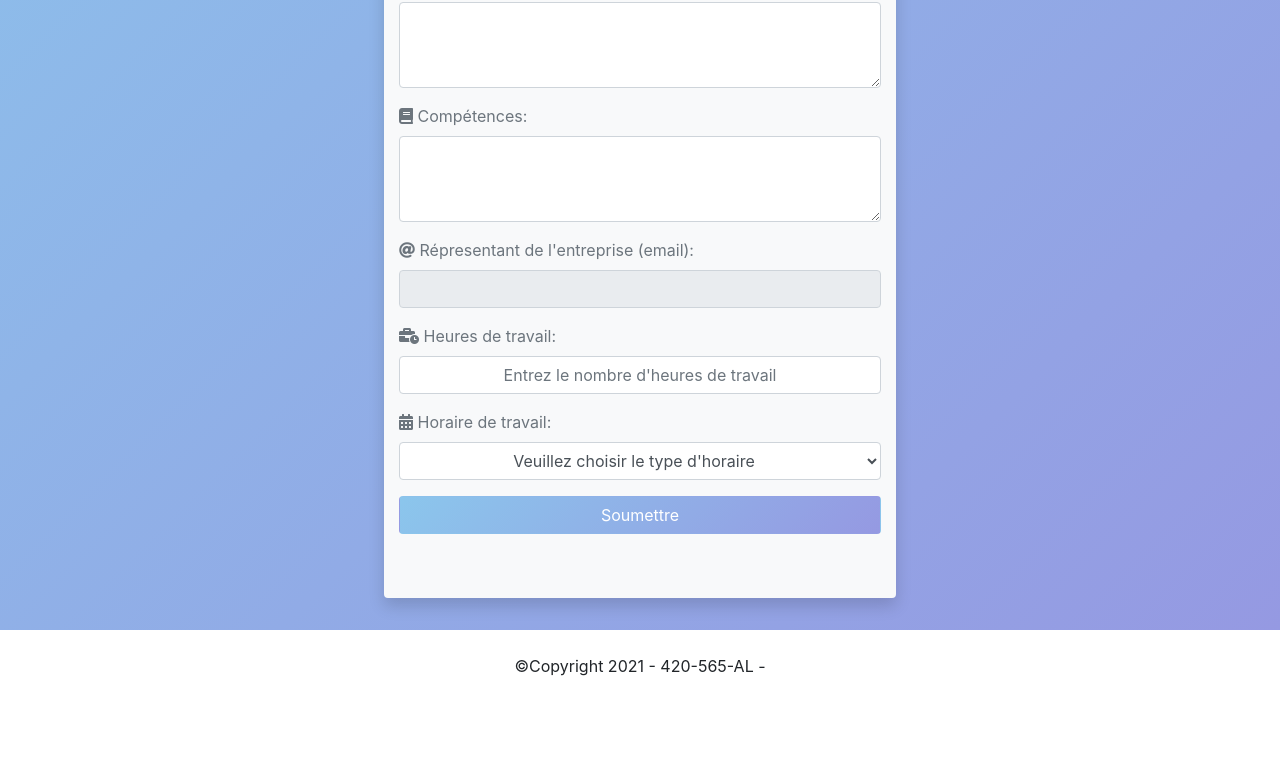
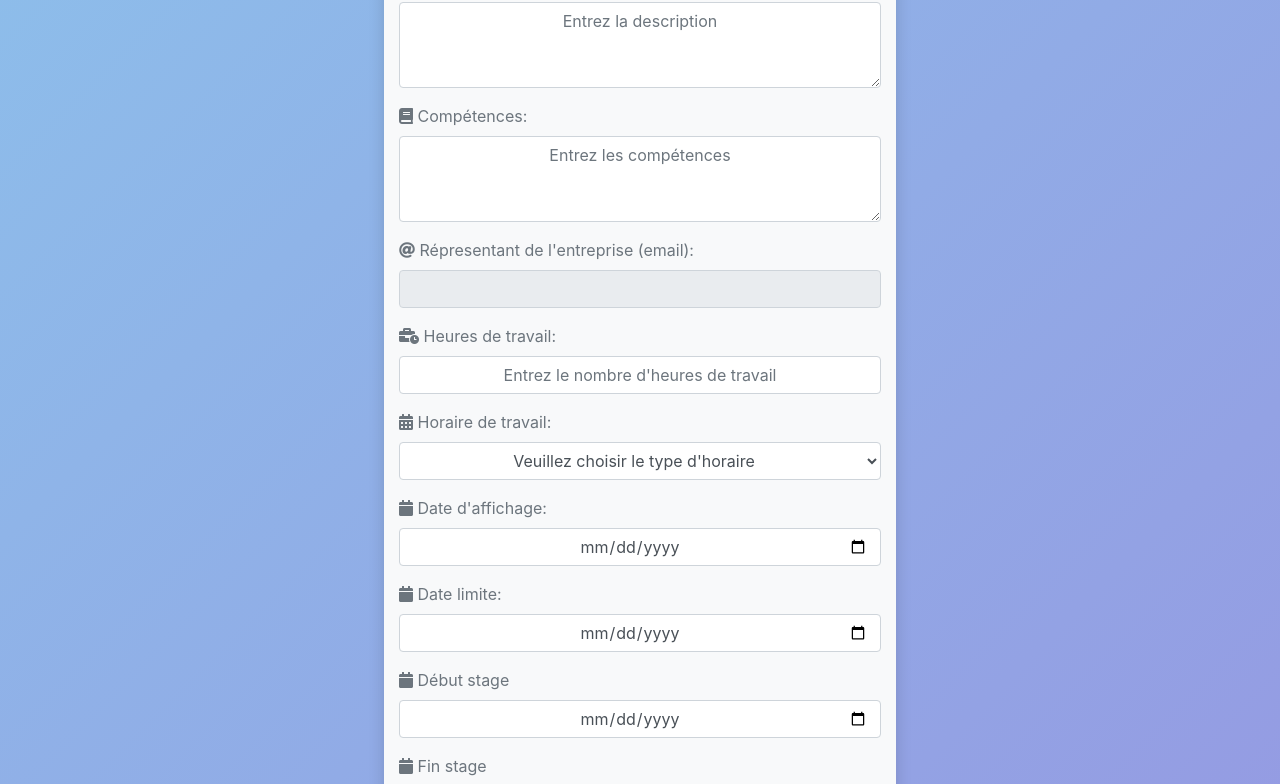
Before and after one commit to NicolasH-L/420-565-A21_ProjetIntegre_Equipe2, a React (Create React App) app in the folder React/projet_integre_equipe2/: page /MonitorOffer in a window 1280 px wide. Shown: the part 600-1384 px from the top of the page. Before the commit the page ends 1302 px from the top, so only its background shows below. Built offline with nearby package versions, Linux system fonts and the light colour scheme.

Commit message:
EQ2-3 - Ajout des dates dans le formulaire

```diff
--- a/React/projet_integre_equipe2/src/components/MonitorInternshipOffer.js
+++ b/React/projet_integre_equipe2/src/components/MonitorInternshipOffer.js
@@ -9,9 +9,15 @@ import MonitorNavbar from './MonitorNavbar';
 const MonitorInternshipOffer = ({ onAdd }) => {
     const history = useHistory()
     const historyState = useHistory().location.state;
-    var emailMonitor
-    var company
-    if (historyState != undefined){
+    const timeElapsed = Date.now()
+    const today = new Date(timeElapsed).toISOString().split('T')[0]
+    let futureDate = new Date(timeElapsed)
+    futureDate.setDate(futureDate.getDate() + 220)
+    let futureDateFormat = futureDate.toISOString().split('T')[0]
+
+    let emailMonitor
+    let company
+    if (historyState != undefined) {
         emailMonitor = historyState.email
         company = historyState.companyName
     }
@@ -19,22 +25,28 @@ const MonitorInternshipOffer = ({ onAdd }) => {
     const [offer, setOffer] = useState({
         companyName: company, address: "", salary: "",
         jobTitle: "", description: "", skills: "",
-        jobSchedules: "", workingHours: "", monitorEmail: emailMonitor
+        jobSchedules: "", workingHours: "", monitorEmail: emailMonitor,
+        displayDate: "", deadlineDate: "", startInternshipDate: "", endInternshipDate: ""
     })
     const [error, setError] = useState({
-        address: "", salary: "",
-        jobTitle: "", description: "", skills: "",
-        jobSchedules: "", workingHours: "", monitorEmail: ""
+        address: "", salary: "", jobTitle: "", description: "",
+        skills: "", jobSchedules: "", workingHours: "",
+        displayDate: "", deadlineDate: "", startInternshipDate: "", endInternshipDate: ""
     })
     const onSubmit = (e) => {
         e.preventDefault()
 
-        if (!_.isEmpty(error.companyName) || !_.isEmpty(error.address) || !_.isEmpty(error.salary) ||
-            !_.isEmpty(error.jobTitle) || !_.isEmpty(error.description) || !_.isEmpty(error.skills) ||
-            !_.isEmpty(error.jobSchedules) || !_.isEmpty(error.workingHours) || !_.isEmpty(error.monitorEmail) ||
+        if (!_.isEmpty(error.address) || !_.isEmpty(error.salary) || !_.isEmpty(error.jobTitle) ||
+            !_.isEmpty(error.description) || !_.isEmpty(error.skills) || !_.isEmpty(error.jobSchedules) ||
+            !_.isEmpty(error.workingHours) || !_.isEmpty(error.displayDate) || !_.isEmpty(error.deadlineDate) ||
+            !_.isEmpty(error.startInternshipDate) || !_.isEmpty(error.endInternshipDate) ||
             _.isEmpty(offer.companyName) || _.isEmpty(offer.address) || _.isEmpty(offer.salary) ||
             _.isEmpty(offer.jobTitle) || _.isEmpty(offer.description) || _.isEmpty(offer.skills) ||
-            _.isEmpty(offer.jobSchedules) || _.isEmpty(offer.workingHours)) {
+            _.isEmpty(offer.jobSchedules) || _.isEmpty(offer.workingHours) || _.isEmpty(offer.monitorEmail)
+            ||
+            _.isEmpty(offer.displayDate) || _.isEmpty(offer.deadlineDate) || _.isEmpty(offer.startInternshipDate) ||
+            _.isEmpty(offer.endInternshipDate)
+            ) {
             alert("Veuillez remplir tous les champs!")
             return
         } else {
@@ -49,7 +61,7 @@ const MonitorInternshipOffer = ({ onAdd }) => {
         }
     }
 
-    function submitOfferSuccess(){
+    function submitOfferSuccess() {
         alert("Ajout de l'offre de stage avec succès")
         document.getElementById("monitorInternshipForm").reset()
         history.push("/Monitor", history)
@@ -86,11 +98,7 @@ const MonitorInternshipOffer = ({ onAdd }) => {
         else if (e.target.name === "jobSchedules")
             console.log("pattern : " + pattern)
 
-        if (pattern === undefined && e.target.name === "jobSchedule" && e.target.value === "") {
-            e.target.style.borderColor = "red"
-            e.target.style.boxShadow = "0 1px 1px red inset, 0 0 8px red"
-            inputError = <strong className="text-danger"> Erreur <i className="fas fa-exclamation-circle text-danger fa-sm" ></i></strong>
-        } else if (pattern !== undefined && !pattern.test(e.target.value) || e.target.value === "") {
+        if (pattern === undefined && e.target.name === "jobSchedules" && e.target.value === "DEFAULT" ||  pattern !== undefined && !pattern.test(e.target.value) || e.target.value === "") {
             e.target.style.borderColor = "red"
             e.target.style.boxShadow = "0 1px 1px red inset, 0 0 8px red"
             inputError = <strong className="text-danger"> Erreur <i className="fas fa-exclamation-circle text-danger fa-sm" ></i></strong>
@@ -132,12 +140,12 @@ const MonitorInternshipOffer = ({ onAdd }) => {
                         <div className="form-group">
                             <label htmlFor="description" className="text-secondary"><i className="fas fa-clipboard"></i> Description: </label>
                             {error.description !== "" ? error.description : ""}
-                            <textarea type="text" className="form-control text-center" id="description" name="description" rows="3" onChange={validateInput} required />
+                            <textarea type="text" className="form-control text-center" id="description" name="description" rows="3" placeholder="Entrez la description"  onChange={validateInput} required />
                         </div>
                         <div className="form-group">
                             <label htmlFor="skills" className="text-secondary"><i className="fas fa-book"></i> Compétences: </label>
                             {error.skills !== "" ? error.skills : ""}
-                            <textarea type="text" className="form-control text-center" id="skills" name="skills" rows="3" onChange={validateInput} required />
+                            <textarea type="text" className="form-control text-center" id="skills" name="skills" rows="3" placeholder="Entrez les compétences" onChange={validateInput} required />
                         </div>
                         <div className="form-group">
                             <label htmlFor="monitorEmail" className="text-secondary"><i className="fas fa-at"></i> Répresentant de l'entreprise (email): </label>
@@ -149,15 +157,35 @@ const MonitorInternshipOffer = ({ onAdd }) => {
                             <input type="text" className="form-control text-center" id="workingHours" name="workingHours" placeholder="Entrez le nombre d'heures de travail" onChange={validateInput} required />
                         </div>
                         <div className="form-group">
-                            <label htmlFor="jobType" className="text-secondary"><i className="fas fa-calendar-alt"></i> Horaire de travail: </label>
+                            <label htmlFor="jobSchedules" className="text-secondary"><i className="fas fa-calendar-alt"></i> Horaire de travail: </label>
                             {error.jobSchedules !== "" ? error.jobSchedules : ""}
-                            <select defaultValue={'DEFAULT'} className="form-control text-center" id="jobSchedules" name="jobSchedules" onChange={validateInput} required >
-                                <option value="DEFAULT" disabled>Veuillez choisir le type d'horaire</option>
+                            <select defaultValue={'DEFAULT'} className="form-control text-center" id="jobSchedules" name="jobSchedules" onChange={validateInput} required>
+                                <option value="DEFAULT">Veuillez choisir le type d'horaire</option>
                                 <option value="Temps plein">Temps plein</option>
                                 <option value="Temps partiel">Temps partiel</option>
                                 <option value="Jour">Jour</option>
                                 <option value="Soir">Soir</option>
                             </select>
+                        </div>
+                        <div className="form-group">
+                            <label htmlFor="displayDate" className="text-secondary"><i className="fas fa-calendar"></i> Date d'affichage:</label>
+                            {error.displayDate !== "" ? error.displayDate : ""}
+                            <input type="date" min={today} max={futureDateFormat} id="displayDate" name="displayDate" className="form-control text-center" onChange={validateInput} required></input>
+                        </div>
+                        <div className="form-group">
+                            <label htmlFor="deadlineDate" className="text-secondary"><i className="fas fa-calendar"></i> Date limite:</label>
+                            {error.deadlineDate !== "" ? error.deadlineDate : ""}
+                            <input type="date" min={today} max={futureDateFormat} id="deadlineDate" name="deadlineDate" className="form-control text-center" onChange={validateInput} required></input>
+                        </div>
+                        <div className="form-group">
+                            <label htmlFor="startInternshipDate" className="text-secondary"><i className="fas fa-calendar"></i> Début stage</label>
+                            {error.startInternshipDate !== "" ? error.startInternshipDate : ""}
+                            <input type="date" min={today} max={futureDateFormat} id="startInternshipDate" name="startInternshipDate" className="form-control text-center" onChange={validateInput} required></input>
+                        </div>
+                        <div className="form-group">
+                            <label htmlFor="endInternshipDate" className="text-secondary"><i className="fas fa-calendar"></i> Fin stage</label>
+                            {error.endInternshipDate !== "" ? error.endInternshipDate : ""}
+                            <input type="date" min={today} max={futureDateFormat} id="endInternshipDate" name="endInternshipDate" className="form-control text-center" onChange={validateInput} required></input>
                         </div>
                         <div className="d-flex justify-content-center">
                             <button type="submit" className="btn btn-block grad text-white">Soumettre</button>
--- a/React/projet_integre_equipe2/src/components/MonitorNavbar.js
+++ b/React/projet_integre_equipe2/src/components/MonitorNavbar.js
@@ -1,5 +1,4 @@
 import React from 'react'
-import {Link} from 'react-router-dom'
 import { useHistory } from "react-router-dom";
 
 const MonitorNavbar = () => {
```
